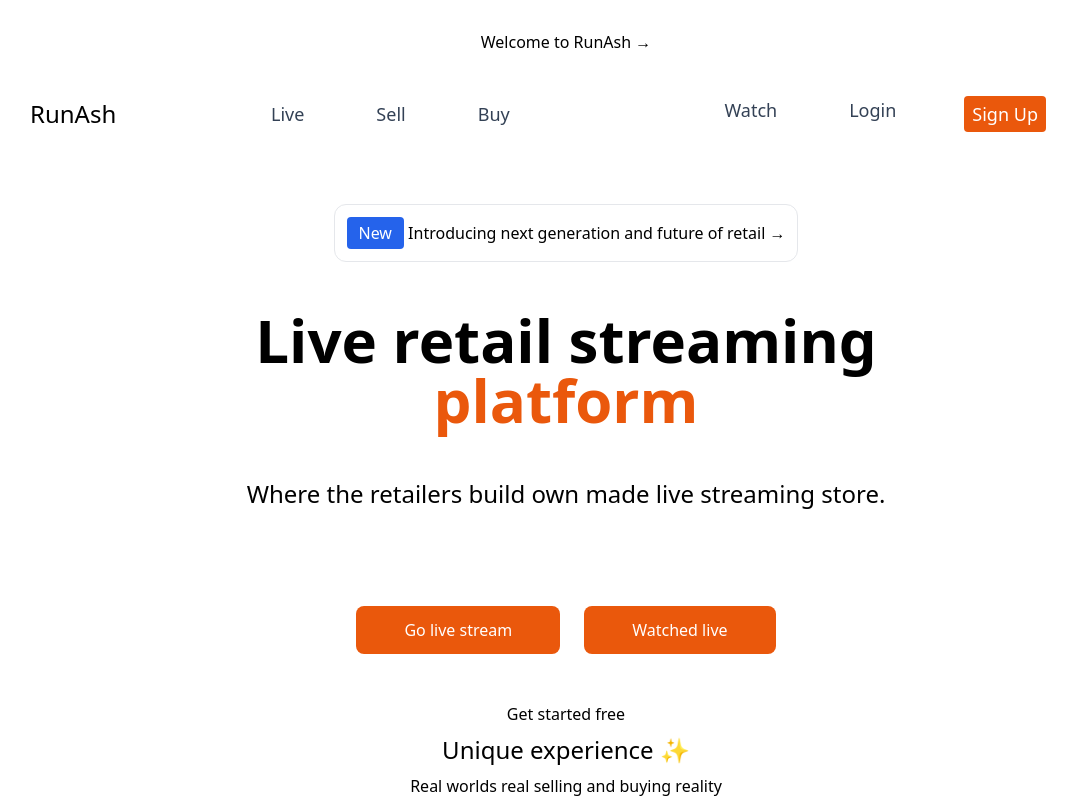
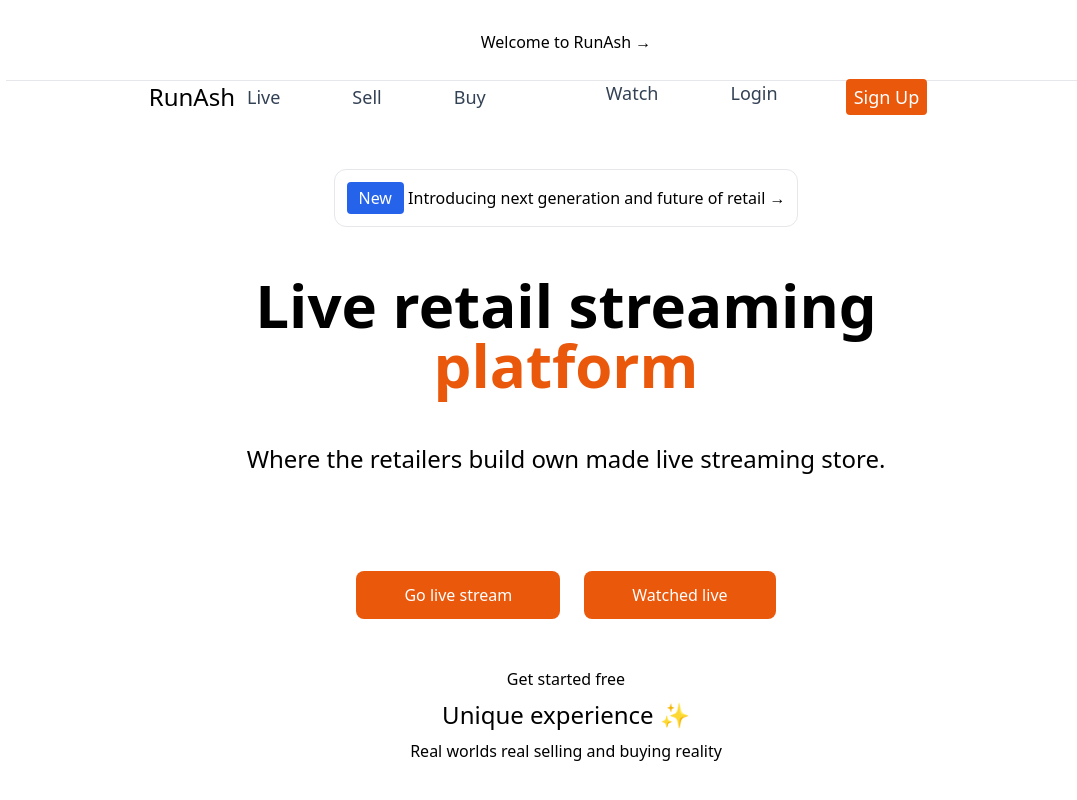
Before and after one commit to Vaibhavmurmu/nextjs13, a Next.js app: page / in a window 1280 px wide. Shown: the top 800 px of the page, without its empty margins (74-1151 px from the left). Built offline with nearby package versions, Linux system fonts and the light colour scheme.

Commit message:
Update Navbar.js

```diff
--- a/components/Navbar.js
+++ b/components/Navbar.js
@@ -9,12 +9,12 @@ export default function Navbar() {
                     <p className="text-1xl font-normal">Welcome to RunAsh &rarr;</p>
                 </text>
             </div>
-        <div className="flex flex-row items-center justify-between w-full px-6 py-4">
+        <div className="flex flex-row items-center justify-center w-full border-t h-4 px-6 py-4">
         <div className="flex flex-row items-center">
             <h1 className="text-2xl font-b">RunAsh</h1>
         </div>
         <div className="flex flex-row item-center space-x-4">
-            <ul className="flex flex-row item-center">
+            <ul className="mr-12 flex flex-row item-center">
                 <li className="mr-12">
                     <Link href="/live">
                         <a className="text-lg font-n px-3 py-2 text-slate-700 rounded-lg hover:bg-slate-100 hover:text-slate-900">Live</a>
```
